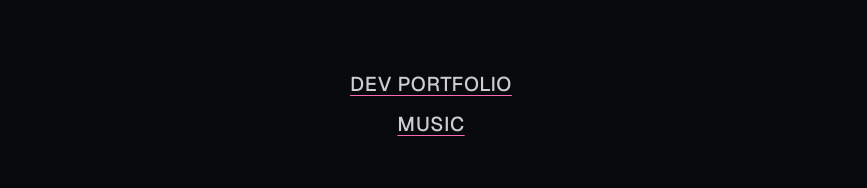
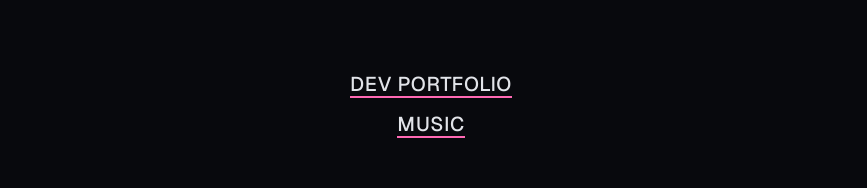
Before and after one commit to martinbartolo/resume-website, a Next.js app: page / in a window 1280 px wide. Shown: the part 377-565 px from the top of the page, without its empty margins (209-1076 px from the left). Built offline with nearby package versions, Linux system fonts and the light colour scheme.

Commit message:
underline to background on nav buttons

```diff
--- a/package.json
+++ b/package.json
@@ -18,8 +18,8 @@
   "dependencies": {
     "class-variance-authority": "^0.7.1",
     "clsx": "^2.1.1",
-    "framer-motion": "^12.4.7",
     "lucide-react": "^0.476.0",
+    "motion": "^12.4.7",
     "next": "^15.2.0",
     "react": "^19.0.0",
     "react-dom": "^19.0.0",
--- a/src/app/components/AnimatedTitle.tsx
+++ b/src/app/components/AnimatedTitle.tsx
@@ -1,6 +1,6 @@
 "use client";
 
-import { motion, AnimatePresence, LayoutGroup } from "framer-motion";
+import { motion, AnimatePresence, LayoutGroup } from "motion/react";
 import { useState, useEffect } from "react";
 import Link from "next/link";
 
--- a/src/app/components/NavButton.tsx
+++ b/src/app/components/NavButton.tsx
@@ -1,4 +1,5 @@
 import Link from "next/link";
+import UnderlineToBackground from "./ui/underline-to-background";
 
 interface NavButtonProps {
   href: string;
@@ -7,11 +8,11 @@ interface NavButtonProps {
 
 export function NavButton({ href, children }: NavButtonProps) {
   return (
-    <Link
-      href={href}
-      className="font-medium tracking-wide text-foreground/90 uppercase underline decoration-primary decoration-1 underline-offset-4 transition-colors hover:text-primary sm:text-lg md:text-xl"
-    >
-      {children}
+    <Link href={href}>
+      <UnderlineToBackground
+        label={children as string}
+        className="font-medium tracking-wide uppercase sm:text-lg md:text-xl"
+      />
     </Link>
   );
 }
--- /dev/null
+++ b/src/app/components/ui/underline-to-background.tsx
@@ -0,0 +1,98 @@
+"use client";
+
+import { useEffect, useRef } from "react";
+import { motion, ValueAnimationTransition } from "motion/react";
+
+interface UnderlineProps {
+  label: string;
+  className?: string;
+  transition?: ValueAnimationTransition;
+  onClick?: () => void;
+  targetTextColor?: string;
+  underlineHeightRatio?: number;
+  underlinePaddingRatio?: number;
+  style?: React.CSSProperties;
+}
+
+const UnderlineToBackground = ({
+  label,
+  className,
+  onClick,
+  transition = { type: "spring", damping: 30, stiffness: 300 },
+  underlineHeightRatio = 0.1, // Default to 10% of font size
+  underlinePaddingRatio = 0.01, // Default to 1% of font size
+  targetTextColor = "hsl(225 25% 4%)", // Default to the background color from globals.css
+  style,
+  ...props
+}: UnderlineProps) => {
+  const textRef = useRef<HTMLSpanElement>(null);
+
+  useEffect(() => {
+    const updateUnderlineStyles = () => {
+      if (textRef.current) {
+        const fontSize = parseFloat(getComputedStyle(textRef.current).fontSize);
+        const underlineHeight = fontSize * underlineHeightRatio;
+        const underlinePadding = fontSize * underlinePaddingRatio;
+        textRef.current.style.setProperty(
+          "--underline-height",
+          `${underlineHeight}px`,
+        );
+        textRef.current.style.setProperty(
+          "--underline-padding",
+          `${underlinePadding}px`,
+        );
+      }
+    };
+
+    updateUnderlineStyles();
+    window.addEventListener("resize", updateUnderlineStyles);
+
+    return () => window.removeEventListener("resize", updateUnderlineStyles);
+  }, [underlineHeightRatio, underlinePaddingRatio]);
+
+  const underlineVariants = {
+    initial: {
+      height: "var(--underline-height)",
+    },
+    target: {
+      height: "100%",
+      transition: transition,
+    },
+  };
+
+  const textVariants = {
+    initial: {
+      color: "currentColor",
+    },
+    target: {
+      color: targetTextColor,
+      transition: transition,
+    },
+  };
+
+  return (
+    <motion.span
+      className={`relative inline-block cursor-pointer ${className}`}
+      whileHover="target"
+      onClick={onClick}
+      ref={textRef}
+      style={style}
+      {...props}
+    >
+      <motion.div
+        className="absolute w-full bg-primary"
+        style={{
+          height: "var(--underline-height)",
+          bottom: "calc(-1 * var(--underline-padding))",
+        }}
+        variants={underlineVariants}
+        aria-hidden="true"
+      />
+      <motion.span variants={textVariants} className="relative">
+        {label}
+      </motion.span>
+    </motion.span>
+  );
+};
+
+export default UnderlineToBackground;
```
Also changed, not shown: 1 other file (tests, documents, lock files or other folders).
